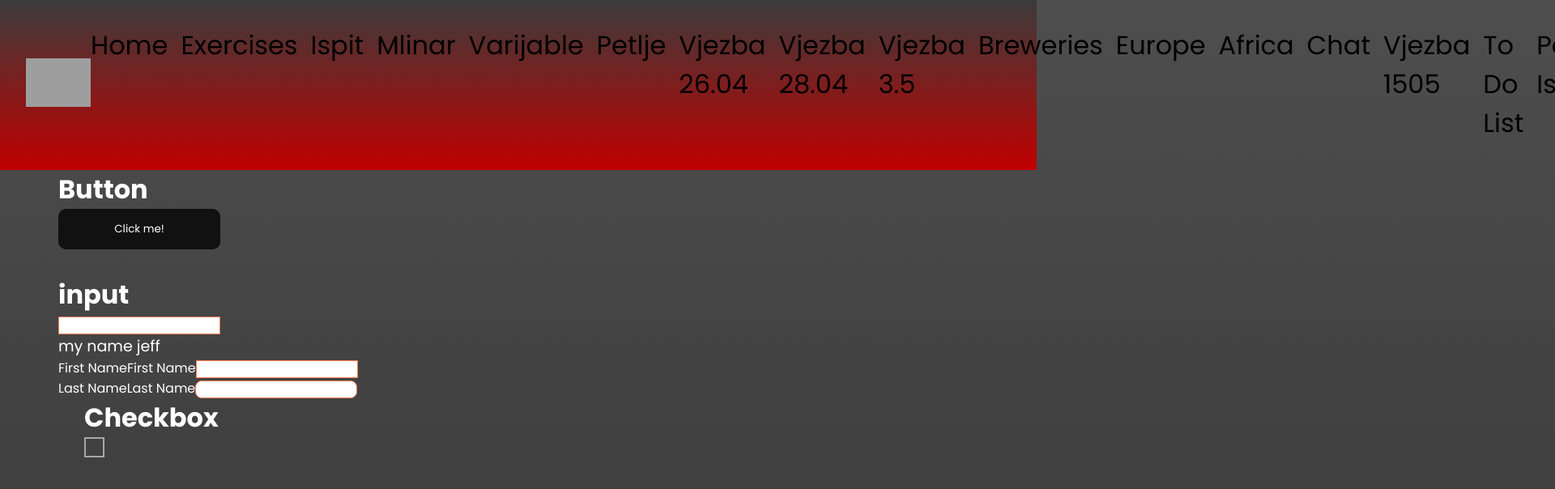
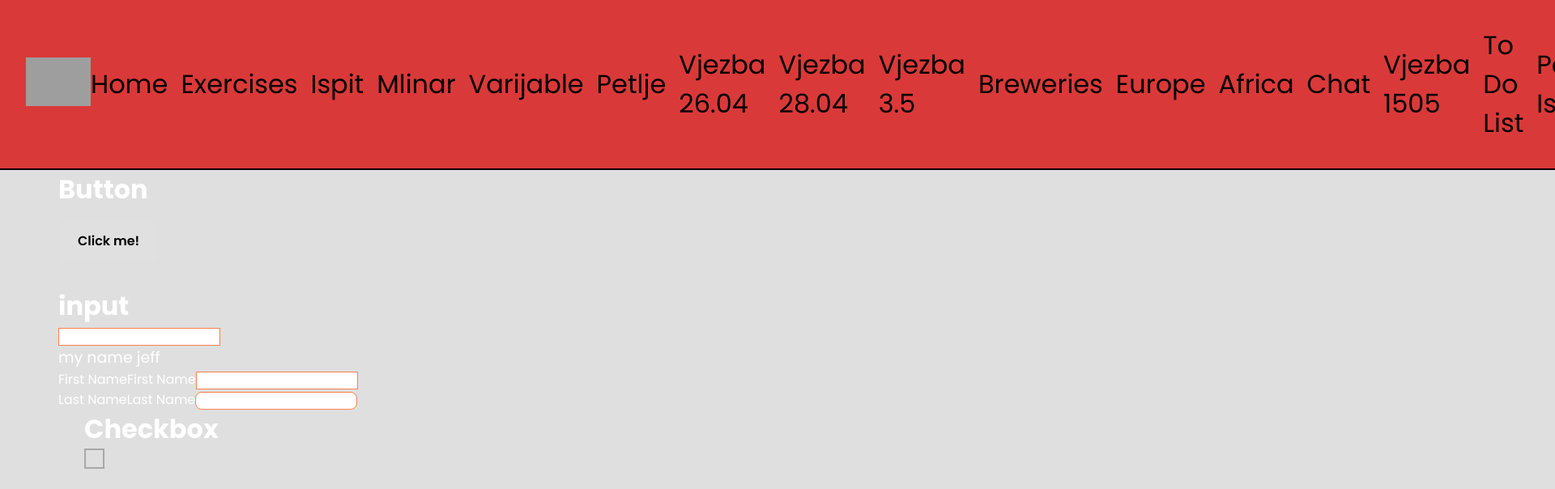
Before and after one commit to Glumac00/ReactApp, a React (Vite) app: page /Exe in a window 1280 px wide. Shown: the top 604 px of the page at 81% size, 1920 px wide, since content can reach past the window. Built offline with nearby package versions, Linux system fonts and the light colour scheme; grey boxes are pictures that could not be loaded.

Commit message:
add favorites, uredna stranica

```diff
--- a/src/pages/vjezba2405.tsx
+++ b/src/pages/vjezba2405.tsx
@@ -1,4 +1,3 @@
-import logo from "./../assets/Logo.png";
 import { ListOfPlayers, PlayersType } from "../data/Listofplayers";
 import ClubInfo from "../components/ClubInfo";
 
@@ -6,6 +5,7 @@ import { useState } from "react";
 const Vjezba2405 = () => {
   const [activeModal, setActiveModal] = useState<boolean>(false);
   const [activePlayer, setActivePlayer] = useState<PlayersType | null>(null);
+  const [favorites, setFavorites] = useState<string[]>([]);
   const findPlayer = (number: number) => {
     ListOfPlayers.forEach((player) => {
       if (number === player.shirtNumber) {
@@ -13,36 +13,38 @@ const Vjezba2405 = () => {
       }
     });
   };
+  const addToFavorites = (item: string) => {
+    setFavorites((prevFavorites) => [...prevFavorites, item]);
+  };
   return (
-    <span>
+    <span className="Vjezba2405__container">
       <header className="Vjezba2405__header">
-        <img
-          className="Vjezba2405__header__logo"
-          src={logo}
-          alt="Logo"
-          height={200}
-          width={200}
-        />
+        <h1>MAN UTD</h1>
       </header>
-      <body className="Vjezba2405__body">
+      <div className="Vjezba2405__body">
         <ClubInfo />
-        <hr />
+      </div>
+      <div className="Vjezba2405__body">
         <h2>
           List of all promenant 1st squad active players of the 22/23 season
         </h2>
-        <hr />
+
+        <div>
           {ListOfPlayers.map((link) => {
             return (
-            <div
+              <button
+                className="button"
                 onClick={() => {
                   findPlayer(link.shirtNumber);
                   setActiveModal(true);
+                  addToFavorites(link.name);
                 }}
               >
                 {link.name}
-            </div>
+              </button>
             );
           })}
+          <div>
             {activeModal ? (
               <div className={`modal ${activeModal ? "isactive" : ""}`}>
                 <div>
@@ -57,17 +59,22 @@ const Vjezba2405 = () => {
                   </a>
                   <div>
                     {activePlayer ? (
-                  <div>
+                      <div className="card">
                         <img
                           src={activePlayer.picture}
                           alt=""
-                      height={100}
-                      width={100}
-                      className="Vjezba2405__img"
+                          className="card__img"
+                          height={50}
+                          width={50}
                         />
-                    <div>Name:{activePlayer.name}</div>
-                    <div>Shirt Number: {activePlayer.shirtNumber}</div>
-                    <div>Position: {activePlayer.position}</div>
+                        <hr />
+                        <div className="card__title">{activePlayer.name}</div>
+                        <div className="card__desc">
+                          {activePlayer.shirtNumber}
+                        </div>
+                        <div className="card__desc">
+                          {activePlayer.position}
+                        </div>
                       </div>
                     ) : (
                       <div>Niti jedan Player nije odabran.</div>
@@ -78,7 +85,17 @@ const Vjezba2405 = () => {
             ) : (
               ""
             )}
-      </body>
+          </div>
+        </div>
+      </div>
+      <div className="Vjezba2405__body">
+        <h2>
+          Favorites:
+          {favorites.map((favorites, player) => (
+            <div key={player}>{favorites}</div>
+          ))}
+        </h2>
+      </div>
     </span>
   );
 };
--- a/src/styles/base/base.scss
+++ b/src/styles/base/base.scss
@@ -4,7 +4,7 @@
 
 body {
   margin: 0;
-  background-image: linear-gradient(#4e4e4e, rgb(19, 19, 19));
+  background: rgba(206, 206, 206, 0.651);
   min-height: 200vh;
   display: flex;
   flex-direction: column;
--- a/src/styles/components/button.scss
+++ b/src/styles/components/button.scss
@@ -1,90 +1,17 @@
 .button {
-  width: 100%;
-  height: 50px;
+  margin-top: 1rem;
+  margin-right: 1rem;
+  width: fit-content;
+  display: inline-block;
+  outline: none;
+  cursor: pointer;
+  font-size: 16px;
+  line-height: 20px;
+  font-weight: 600;
+  border-radius: 8px;
+  padding: 14px 24px;
   border: none;
-  outline: none;
-  color: #fff;
-  background: #111;
-  cursor: pointer;
-  position: relative;
-  z-index: 0;
-  border-radius: 10px;
-
-  @media (min-width: $media-lg) {
-    width: 15em;
-  }
-
-  &--animate {
-    &:active {
-      background-color: black;
-    }
-  }
+  transition: box-shadow 0.2s ease 0s, -ms-transform 0.1s ease 0s,
+    -webkit-transform 0.1s ease 0s, transform 0.1s ease 0s;
+  background: rgb(224, 224, 224) 50%;
 }
-
-.button:before {
-  content: "";
-  background: linear-gradient(
-    45deg,
-    #ff0000,
-    #ff7300,
-    #fffb00,
-    #48ff00,
-    #00ffd5,
-    #002bff,
-    #7a00ff,
-    #ff00c8,
-    #ff0000
-  );
-  position: absolute;
-  top: -2px;
-  left: -2px;
-  background-size: 400%;
-  z-index: -1;
-  filter: blur(5px);
-  width: calc(100% + 4px);
-  height: calc(100% + 4px);
-  animation: glowing 20s linear infinite;
-  opacity: 0;
-  transition: opacity 0.3s ease-in-out;
-  border-radius: 10px;
-}
-
-.button:active {
-  color: #000;
-}
-
-.button:active:after {
-  background: transparent;
-}
-
-.button:hover:before {
-  opacity: 1;
-}
-
-.button:after {
-  z-index: -1;
-  content: "";
-  position: absolute;
-  width: 100%;
-  height: 100%;
-  background: #111;
-  left: 0;
-  top: 0;
-  border-radius: 10px;
-}
-
-.Button--big {
-  padding: 3rem;
-}
-
-@keyframes glowing {
-  0% {
-    background-position: 0 0;
-  }
-  50% {
-    background-position: 400% 0;
-  }
-  100% {
-    background-position: 0 0;
-  }
-}
--- a/src/styles/components/header.scss
+++ b/src/styles/components/header.scss
@@ -3,43 +3,31 @@
   justify-content: space-between;
   align-items: center;
   padding: 2rem;
-  background: linear-gradient(rgb(59, 59, 59), rgb(192, 0, 0));
+  background: rgba(216, 0, 0, 0.747);
+  width: 150%;
+  border-bottom: 2px solid black;
 
   &__logo {
     width: 5rem;
   }
 
   &__nav {
-    margin-right: 2rem;
     display: flex;
+    width: 100%;
     &__item {
+      display: flex;
+      align-items: center;
       text-decoration: none;
       color: $black;
       font-size: 2rem;
       margin-right: 1rem;
-
-      &:last-child {
-        margin-right: 0;
-      }
-
-      &:hover {
-        &::after {
-          width: 100%;
-        }
-      }
-
-      &::after {
-        content: "";
-        display: block;
-        width: 0;
-        height: 2px;
-        background-color: $black;
-        transition: all 250ms ease;
-      }
+      word-wrap: break-word;
+      flex-grow: 1;
     }
   }
   &__actions {
     display: flex;
     align-items: center;
+    width: 100%;
   }
 }
--- a/src/styles/components/vjezba2405.scss
+++ b/src/styles/components/vjezba2405.scss
@@ -1,35 +1,68 @@
 .Vjezba2405 {
+  &__overlay {
+    position: absolute;
+    top: 0px;
+    right: 0px;
+    bottom: 0px;
+    left: 0px;
+    display: hidden;
+  }
   &__header {
-    border: 1px solid black;
     margin: 1rem;
     border-radius: 20px;
+    display: flex;
+    align-items: center;
+    justify-content: center;
   }
   &__body {
     border: 1px solid black;
     margin: 1rem;
+
     border-radius: 20px;
-    padding: 1rem;
+    padding: 2rem;
+    color: whitesmoke;
+    font-size: 15px;
+    line-height: 25px;
+    font-weight: 300;
+    background: rgb(56, 56, 56);
+  }
+  &__modalcontent {
+    display: flex;
+    flex-direction: column;
     color: white;
+    &__img {
+      border-radius: 10px;
+    }
   }
 }
 
 .modal {
   display: none;
   &.isactive {
-    margin: 25%;
-    width: fit-content;
-    height: fit-content;
-    display: block;
-    border: 1px solid red;
-    padding: 3rem;
-    padding-right: 10rem;
-    border-radius: 15px;
+    display: flex;
+    align-items: center;
+    justify-content: center;
     position: absolute;
-    top: 50%;
+    top: 0;
+    left: 0;
+    width: 100%;
+    height: 100%;
+    background: none;
+    animation: fadeIn 0.5s;
   }
 }
 .close {
-  position: absolute;
-  right: 0;
-  margin-right: 1rem;
+  position: relative;
+  padding: 0.2rem;
+  background-color: gray;
+  border-radius: 100%;
+  border: 1px solid black;
 }
+@keyframes fadeIn {
+  0% {
+    opacity: 0;
+  }
+  100% {
+    opacity: 1;
+  }
+}
```
Lines whose indentation alone changed are shown as unchanged.
